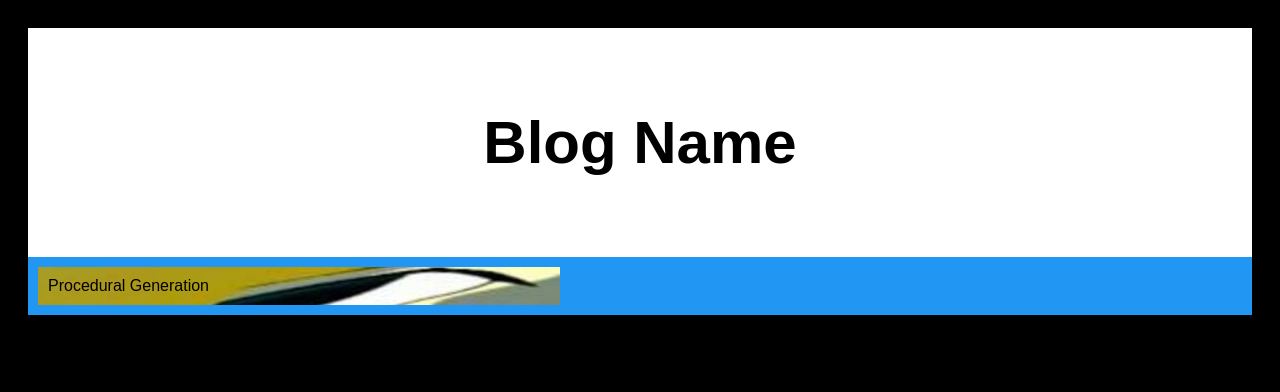
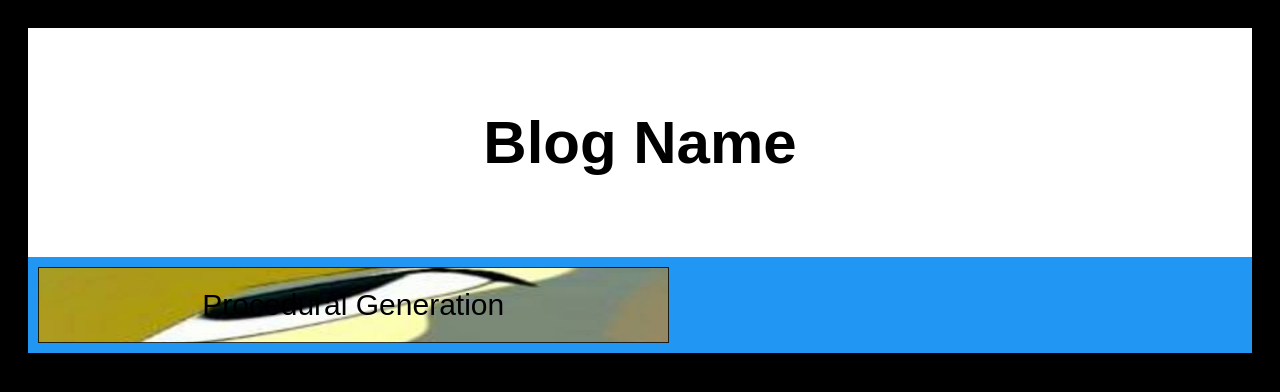
Before and after one commit to MatthewTheGuyMason/MatthewTheGuyMason.github.io, a plain HTML site: page index.html in a window 1280 px wide. Drawn offline with Linux system fonts and the light colour scheme.

Commit message:
Fixing Pro gen grid item

```diff
--- a/index.html
+++ b/index.html
@@ -41,14 +41,15 @@ body {
 }
 
 .ProGen-grid-item {
-  display: grid;
-  grid-template-columns: auto auto auto;
-  background-color: #2196F3;
-  padding: 10px;
-  background-image: url('img_girl.jpg');
-  background-repeat: no-repeat;
-  background-attachment: fixed;
-  background-size: 100% 100%;
+    background-color: rgba(255, 255, 255, 0.8);
+    border: 1px solid rgba(0, 0, 0, 0.8);
+    padding: 20px;
+    font-size: 30px;
+    text-align: center;
+    background-image: url('img_girl.jpg');
+    background-repeat: no-repeat;
+    background-attachment: fixed;
+    background-size: 100% 100%;
 }
 
 </style>
```
